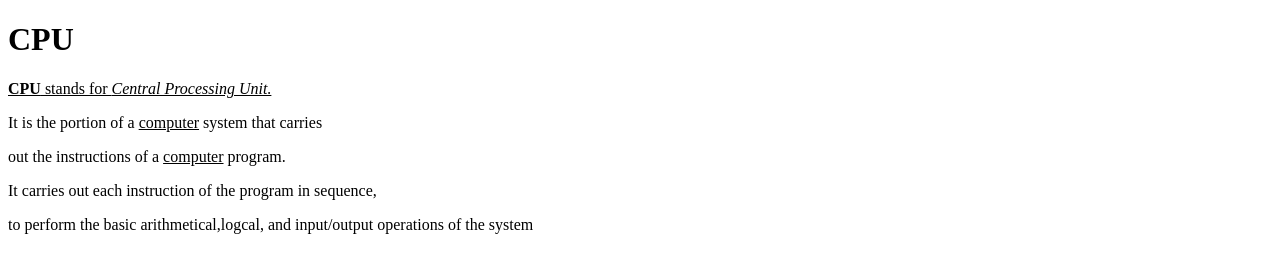
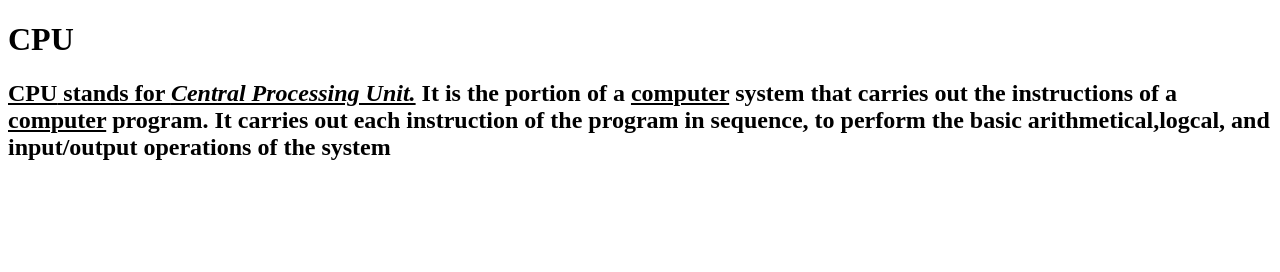
Before and after one commit to iamneo-production/ceebfefcbfeadaeccdfffebaeceaec, a website: page public/index.html in a window 1280 px wide. Drawn offline with Linux system fonts and the light colour scheme.

Commit message:
Backup Commit

```diff
--- a/public/index.html
+++ b/public/index.html
@@ -9,10 +9,10 @@
 </head>
 <body>
     <h1>CPU</h1>
-    <p> <U><b> CPU</b> stands for <i> Central Processing Unit.</i></p></U>
-    <p>It is the portion of a <U>computer</U> system that carries</P>
-    <p>out the instructions of a <u>computer</u> program.</p>
-    <p>It carries out each instruction of the program in sequence,</p>
-    <p>to perform the basic arithmetical,logcal, and input/output operations of the system</p>
+    <h2> <U><b> CPU</b> stands for <i> Central Processing Unit.</i></U>
+    It is the portion of a <U>computer</U> system that carries
+    out the instructions of a <u>computer</u> program.
+    It carries out each instruction of the program in sequence,
+    to perform the basic arithmetical,logcal, and input/output operations of the system</h2>
 </body>
 </html>
```
